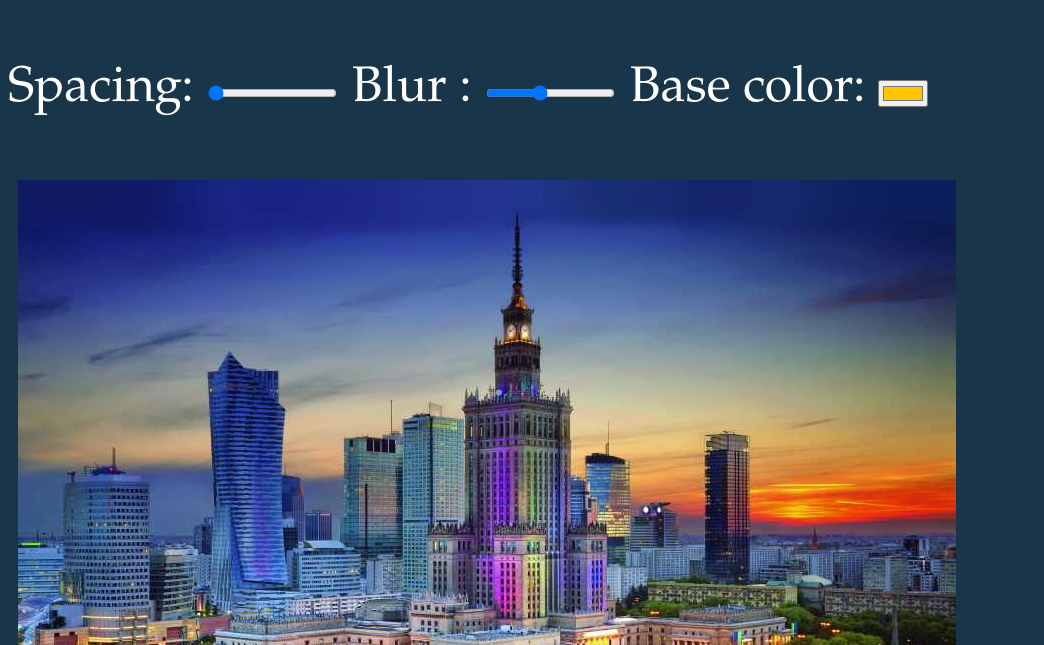
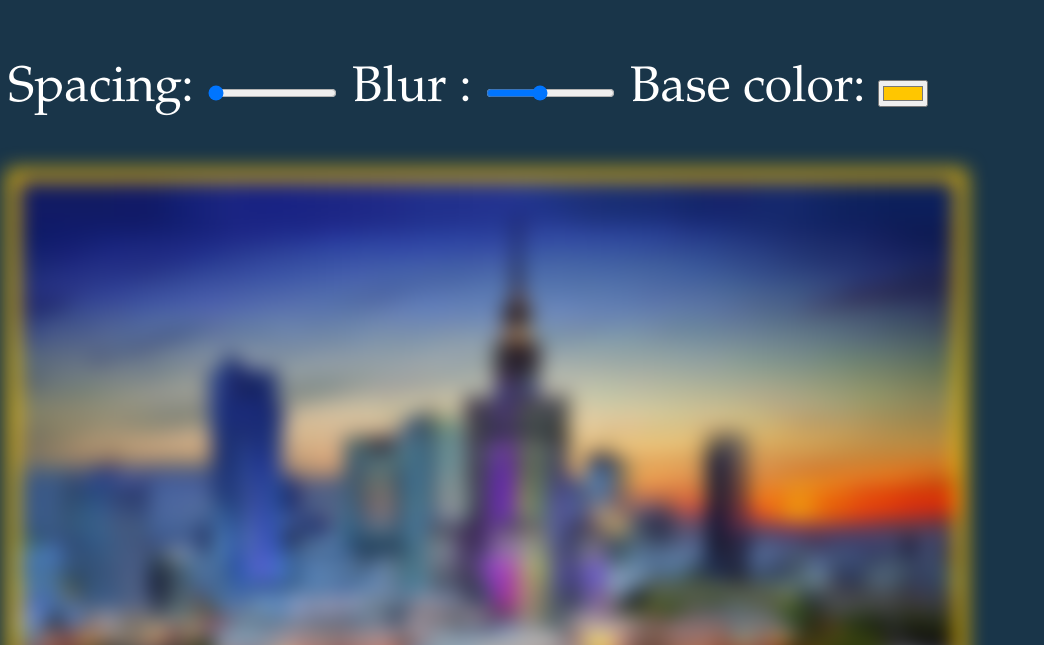
Before and after one commit to aga555/postcard, a plain HTML site: page index.html in a window 1280 px wide. Shown: the part 155-800 px from the top of the page, without its empty margins (0-1044 px from the left). Drawn offline with Linux system fonts and the light colour scheme.

Commit message:
# filter blur bacground and padding ( form variable) on img

```diff
--- a/index.html
+++ b/index.html
@@ -28,6 +28,8 @@
 }
 img {
     padding: var(--spacing);
+    background: var(--base);
+    filter: blur(var(--blur));
 }
     body{
         background: #193549;
```
